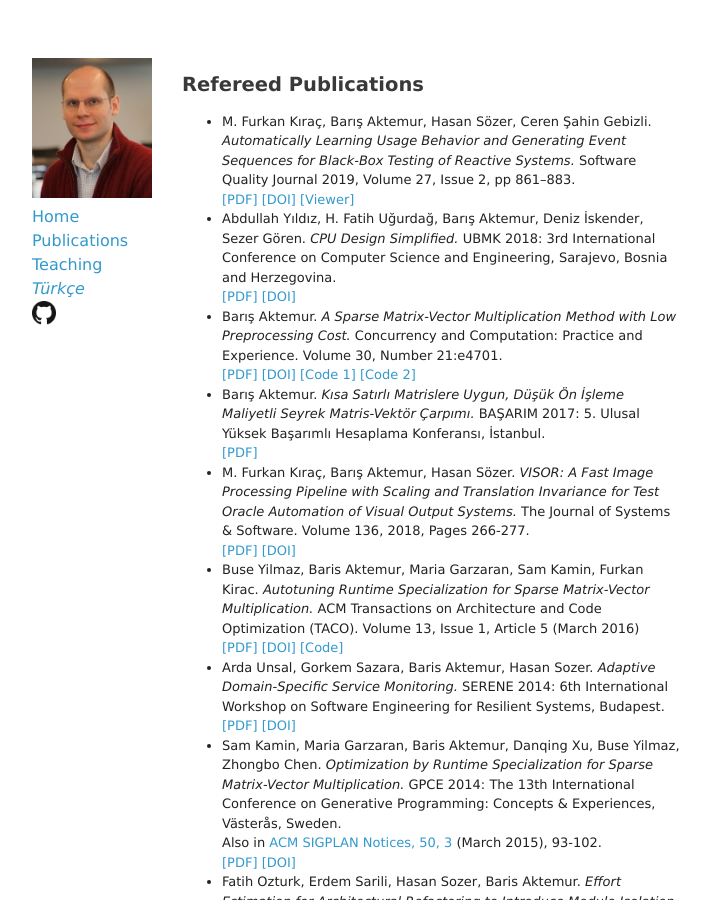
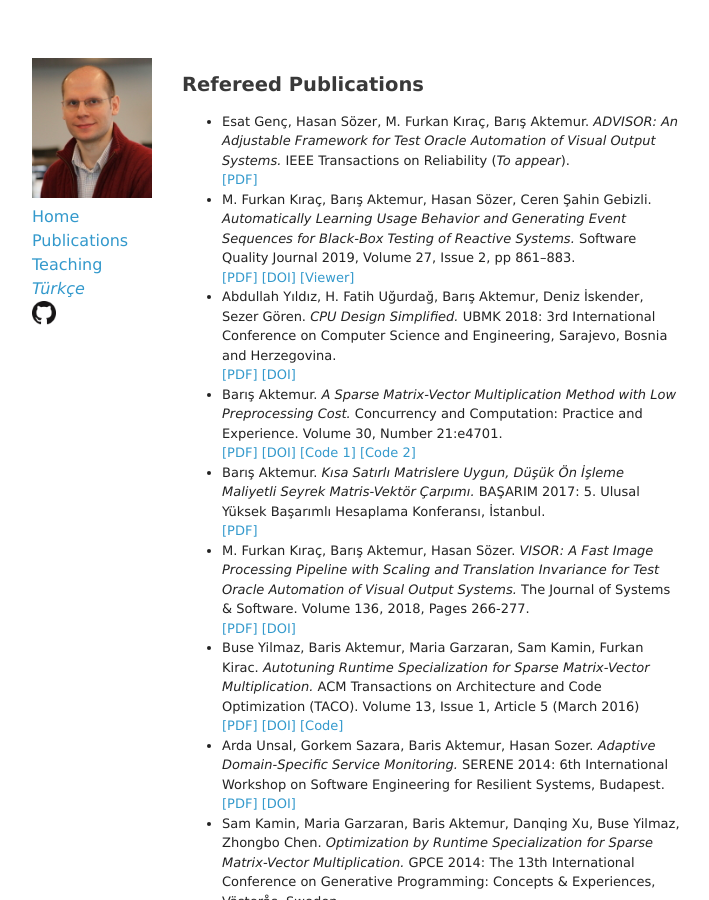
Before and after one commit to aktemur/aktemur.github.io, a Jekyll site: the page built from publications.md, in a window 1280 px wide and 900 px high. Shown: the whole window, without its empty margins (283-992 px from the left). Built offline with Jekyll 4.4.1, drawn with Linux system fonts in a browser that asks for light colours; our own code applies the rules of GitHub Pages for plain Markdown files.

Commit message:
Add IEEE Trans. on Reliability paper

```diff
--- a/publications.md
+++ b/publications.md
@@ -3,6 +3,9 @@ layout: default
 ---
 
 ## Refereed Publications
+* Esat Genç, Hasan Sözer, M. Furkan Kıraç, Barış Aktemur.
+  _ADVISOR: An Adjustable Framework for Test Oracle Automation of Visual Output Systems._ IEEE Transactions on Reliability (_To appear_).
+  [[PDF]](data/ieee-trans-reliability-2020.pdf)
 * M. Furkan Kıraç, Barış Aktemur, Hasan Sözer, Ceren Şahin Gebizli.
   _Automatically Learning Usage Behavior and Generating Event Sequences for Black-Box Testing of Reactive Systems._ Software Quality Journal 2019, Volume 27, Issue 2, pp 861–883.
   [[PDF]](data/sqj18preprint.pdf)
```
Also changed, not shown: 1 other file.
